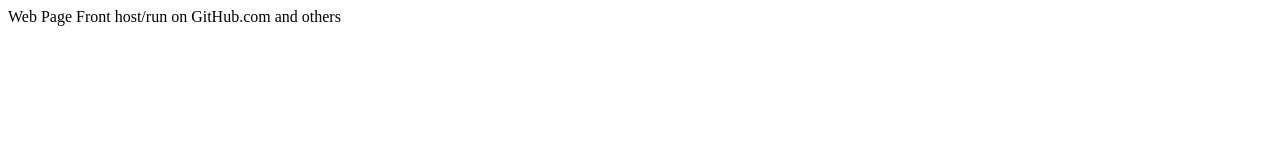
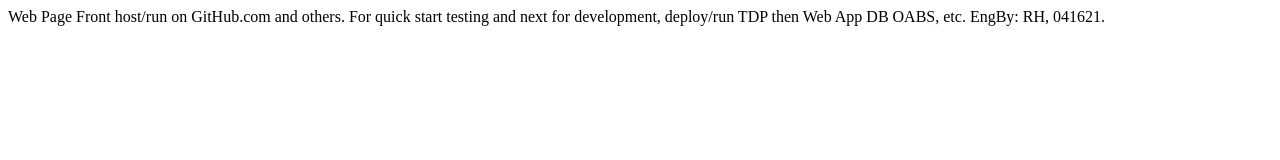
Before and after one commit to ryanhuynh1/ryanhuynh1.github.io, a plain HTML site: page index.html in a window 1280 px wide. Drawn offline with Linux system fonts and the light colour scheme.

Commit message:
Update index.html

```diff
--- a/index.html
+++ b/index.html
@@ -1,3 +1,6 @@
 <HTML>
-  Web Page Front host/run on GitHub.com and others
+  Web Page Front host/run on GitHub.com and others.
+  For quick start testing and next for development,
+  deploy/run TDP then Web App DB OABS, etc.
+  EngBy: RH, 041621.
 </HTML>
```
